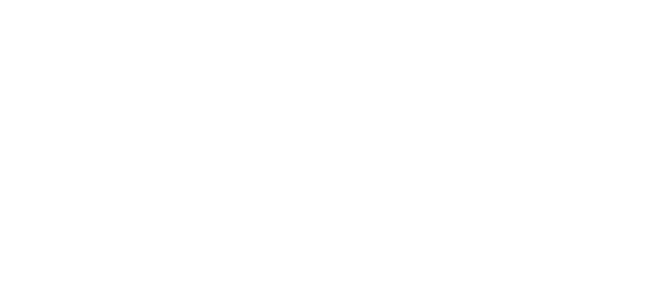
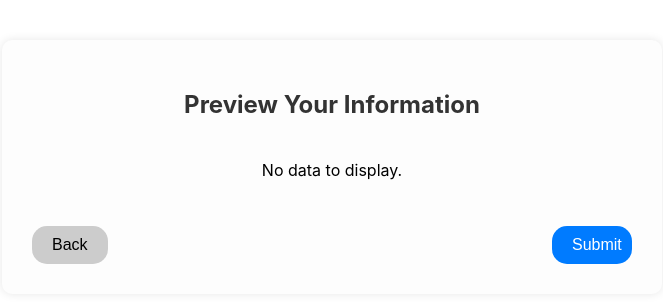
Before and after one commit to Moraaalice/multi-step-form-app, a React (Create React App) app: page /preview in a window 1280 px wide. Before the commit this address had no page. Shown: the top 302 px of the page, without its empty margins (308-971 px from the left). Built offline with nearby package versions, Linux system fonts and the light colour scheme.

Commit message:
Adds the landing and preview components

```diff
--- a/src/App.js
+++ b/src/App.js
@@ -1,20 +1,25 @@
 import logo from './logo.svg';
 import './App.css';
 import { BrowserRouter as Router, Routes, Route } from 'react-router-dom';
+import LandingPage from './Components/LandingPage';
 import Step1 from './Components/StepOne';
 import Step2 from './Components/StepTwo';
 import Step3 from './Components/StepThree';
 import Step4 from './Components/StepFour';
+import Preview from './Components/PreviewPage';
 
 function App() {
   return (
     <div className="App">
       <Router>
       <Routes>
-        <Route path="/" element={<Step1 />} />
+        <Route path="/" element={<LandingPage />} />
+        <Route path="/step1" element={<Step1 />} />
         <Route path="/step2" element={<Step2 />} />
         <Route path="/step3" element={<Step3/>} />
         <Route path="/step4" element={<Step4/>} />
+        <Route path="/preview" element={<Preview/>} />
+
 
       </Routes>
     </Router>
--- /dev/null
+++ b/src/Components/LandingPage/index.jsx
@@ -0,0 +1,24 @@
+import React from 'react';
+import { useNavigate } from 'react-router-dom';
+import './style.css';
+
+// This is the landing page before navigating to the forms
+function LandingPage() {
+  const navigate = useNavigate();
+
+  const goToStep1 = () => {
+    navigate('/step1');
+  };
+
+  return (
+    <div className="landing-container">
+      <div className="landing-box">
+        <h1>Welcome to the Multi-Step Form</h1>
+        <p>Please click below to get started with your application.</p>
+        <button className="start-btn" onClick={goToStep1}>Start</button>
+      </div>
+    </div>
+  );
+}
+
+export default LandingPage;
--- /dev/null
+++ b/src/Components/LandingPage/style.css
@@ -0,0 +1,41 @@
+.landing-container {
+  height: 100vh;
+  display: flex;
+  justify-content: center;
+  align-items: center;
+  background: linear-gradient(to right, #83a4d4, #b6fbff);
+}
+
+.landing-box {
+  background-color: white;
+  padding: 40px 50px;
+  border-radius: 15px;
+  text-align: center;
+  box-shadow: 0px 8px 16px rgba(0, 0, 0, 0.2);
+}
+
+.landing-box h1 {
+  margin-bottom: 20px;
+  color: #333;
+}
+
+.landing-box p {
+  margin-bottom: 30px;
+  font-size: 18px;
+  color: #666;
+}
+
+.start-btn {
+  padding: 12px 24px;
+  background-color: #007bff;
+  color: white;
+  border: none;
+  font-size: 16px;
+  border-radius: 8px;
+  cursor: pointer;
+  transition: background 0.3s ease;
+}
+
+.start-btn:hover {
+  background-color: #0056b3;
+}
--- /dev/null
+++ b/src/Components/PreviewPage/index.jsx
@@ -0,0 +1,47 @@
+import React, { useEffect, useState } from "react";
+import { useNavigate } from "react-router-dom";
+import "./style.css";
+
+function Preview() {
+  const [formData, setFormData] = useState({});
+  const navigate = useNavigate();
+
+  useEffect(() => {
+    const data = JSON.parse(localStorage.getItem("formData") || "{}");
+    setFormData(data);
+  }, []);
+
+  const handleBack = () => {
+    navigate("/step4");
+  };
+
+  const handleSubmit = () => {
+    alert("Submit clicked! Connect with backend to send data.");
+    // send formData to backend API here
+    // will come back after i'm done with backend
+  };
+
+  return (
+    <div className="preview-container">
+      <h2 className="preview-title">Preview Your Information</h2>
+      <div className="preview-content">
+        {Object.keys(formData).length === 0 && <p>No data to display.</p>}
+        {Object.entries(formData).map(([key, value]) => (
+          <div key={key} className="preview-item">
+            <span className="preview-label">
+              {key.replace(/([A-Z])/g, " $1").replace(/^./, (str) => str.toUpperCase())}:
+            </span>
+            <span className="preview-value">{value}</span>
+          </div>
+        ))}
+      </div>
+
+      <div className="preview-buttons">
+        <button onClick={handleBack} className="preview-btn back-btn">Back</button>
+        <button onClick={handleSubmit} className="preview-btn submit-btn">Submit</button>
+      </div>
+    </div>
+  );
+}
+
+export default Preview;
--- /dev/null
+++ b/src/Components/PreviewPage/style.css
@@ -0,0 +1,63 @@
+.preview-container {
+  max-width: 600px;
+  margin: 40px auto;
+  background-color: #fdfdfd;
+  padding: 30px;
+  border-radius: 10px;
+  box-shadow: 0 0 10px rgba(0, 0, 0, 0.1);
+}
+
+.preview-title {
+  text-align: center;
+  margin-bottom: 25px;
+  color: #333;
+  font-size: 24px;
+}
+
+.preview-content {
+  display: flex;
+  flex-direction: column;
+  gap: 15px;
+}
+
+.preview-item {
+  display: flex;
+  justify-content: space-between;
+  padding: 10px 15px;
+  border-bottom: 1px solid #ddd;
+}
+
+.preview-label {
+  font-weight: bold;
+  color: #555;
+}
+
+.preview-value {
+  color: #222;
+}
+
+.preview-buttons {
+  margin-top: 30px;
+  display: flex;
+  justify-content: space-between;
+}
+
+.preview-btn {
+  padding: 10px 20px;
+  font-size: 16px;
+  border-radius: 5px;
+  cursor: pointer;
+  border: none;
+}
+
+.back-btn {
+  background-color: #ccc;
+  color: #000;
+  border-radius: 15px;
+}
+
+.submit-btn {
+  background-color: #007bff;
+  color: #fff;
+  border-radius: 15px;
+}
--- a/src/Components/StepFour/index.jsx
+++ b/src/Components/StepFour/index.jsx
@@ -1,17 +1,36 @@
 import React from 'react';
 import {useState} from 'react';
 import ReactDom from 'react-dom/client';
+import { useNavigate } from 'react-router-dom';
 
+// The fourth step of the form,it has 4 fields
+// disability,allergies,insurance and health condition
 function Step4() {
   const [disability, setDisability] = useState("");
   const [allergies, setAllergies] = useState("");
   const [insurance, setInsurance] = useState("");
   const [healthCondition, setHealthCondition] = useState("");
+  const navigate = useNavigate(); // <-- this allows programmatic navigation
+
+    const handleSubmit = (e) => {
+    e.preventDefault();
+
+   const existing = JSON.parse(localStorage.getItem('formData') || '{}');
+    const currentData = {
+      disability,
+      allergies,
+      insurance,
+      healthCondition
+    };
+    localStorage.setItem('formData', JSON.stringify({ ...existing, ...currentData }));
+
+        navigate("/preview");
+  };
 
   return (
     <div className='form-container'>
       <h2>Health Information</h2>
-      <form>
+      <form onSubmit={handleSubmit}>
         <div className='form-group'>
           <label> Disability Status:
             <input
--- a/src/Components/StepOne/index.jsx
+++ b/src/Components/StepOne/index.jsx
@@ -4,6 +4,8 @@
 import ReactDom from 'react-dom/client';
 import './style.css';
 
+// The first step of the form,it has 4 fields
+// firstName,lastName,email and phone
 function Step1() {
   const [firstName, setFirstName] = useState("");
   const [lastName, setLastName] = useState("");
@@ -11,25 +13,36 @@
   const [phone, setPhone] = useState("");
   const navigate = useNavigate(); // <-- this allows programmatic navigation
 
-
+// Basic regex to check if the entered email is valid
   const isValidEmail = (email) =>
     /^[^\s@]+@[^\s@]+\.[^\s@]+$/.test(email);
 
+
+// Prevents the default form submission behavior
   const handleSubmit = (e) => {
     e.preventDefault();
 
+
+// Form validation:
+// First name and last name should not be empty
+// The email should pass the regex tex
+// And the phone number should be exactly 10 digits
     if (!firstName || !lastName || !isValidEmail(email) || phone.length !== 10) {
       alert("Please fill in all fields correctly.");
       return;
     }
-
-    console.log("Form Submitted", {
+// Retrieves existing data from localStorage and saves the new data and merging with any data to local storage
+    const existing = JSON.parse(localStorage.getItem('formData') || '{}');
+    const currentData = {
       firstName,
       lastName,
       email,
-      phone,
-    });
-        navigate("/step2");
+      phone
+    };
+    localStorage.setItem('formData', JSON.stringify({ ...existing, ...currentData }));
+
+    // Navigates the user to step 2
+    navigate("/step2");
 
   };
 
--- a/src/Components/StepOne/style.css
+++ b/src/Components/StepOne/style.css
@@ -19,9 +19,14 @@
 }
 
 input {
-  width: 100%;
+  width: 90%;
   padding: 10px;
   border-radius: 5px;
   border: 1px solid #ccc;
   font-size: 14px;
 }
+.submit-btn{
+  width: 80px;
+  padding: 8px;
+
+}
--- a/src/Components/StepThree/index.jsx
+++ b/src/Components/StepThree/index.jsx
@@ -3,7 +3,8 @@
 import ReactDom from 'react-dom/client';
 import { useNavigate } from 'react-router-dom';
 
-
+// The third step of the form,it has 4 fields
+// occupation,company,years of experience and education level
 function Step3() {
   const [occupation, setOccupation] = useState("");
   const [company, setCompany] = useState("");
@@ -14,6 +15,22 @@
 
   const handleSubmit = (e) => {
     e.preventDefault();
+
+   const existing = JSON.parse(localStorage.getItem('formData') || '{}');
+    const currentData = {
+      occupation,
+      company,
+      yearsOfExperience,
+      educationLevel
+    };
+    localStorage.setItem('formData', JSON.stringify({ ...existing, ...currentData }));
+
+// Validates input to make sure the value is not 0
+  if (parseInt(yearsOfExperience) < 0) {
+    alert("Years of experience cannot be negative.");
+    return;
+  }
+
 
 
     navigate("/step4");
@@ -45,6 +62,7 @@
           <label>Years of Experience:
             <input
               type="number"
+              min="0"
               value={yearsOfExperience}
               onChange={(e) => setYearsOfExperience(e.target.value)}
             />
--- a/src/Components/StepTwo/index.jsx
+++ b/src/Components/StepTwo/index.jsx
@@ -4,6 +4,8 @@
 import { useNavigate } from 'react-router-dom';
 
 
+// The second step of the form,it has 4 fields
+// streetAddress,city,state/province and postalCode
 function Step2() {
   const [streetAddress, setStreetAddress] = useState("");
   const [city, setCity] = useState("");
@@ -14,7 +16,18 @@
   const handleSubmit = (e) => {
     e.preventDefault();
 
+    // Retrieves existing data from localStorage and saves the new data and merging with any data to local storage
 
+    const existing = JSON.parse(localStorage.getItem('formData') || '{}');
+    const currentData = {
+      streetAddress,
+      city,
+      stateProvince,
+      postalCode
+    };
+    localStorage.setItem('formData', JSON.stringify({ ...existing, ...currentData }));
+
+    // Navigates the user to step 3
     navigate("/step3");
    };
 
```
